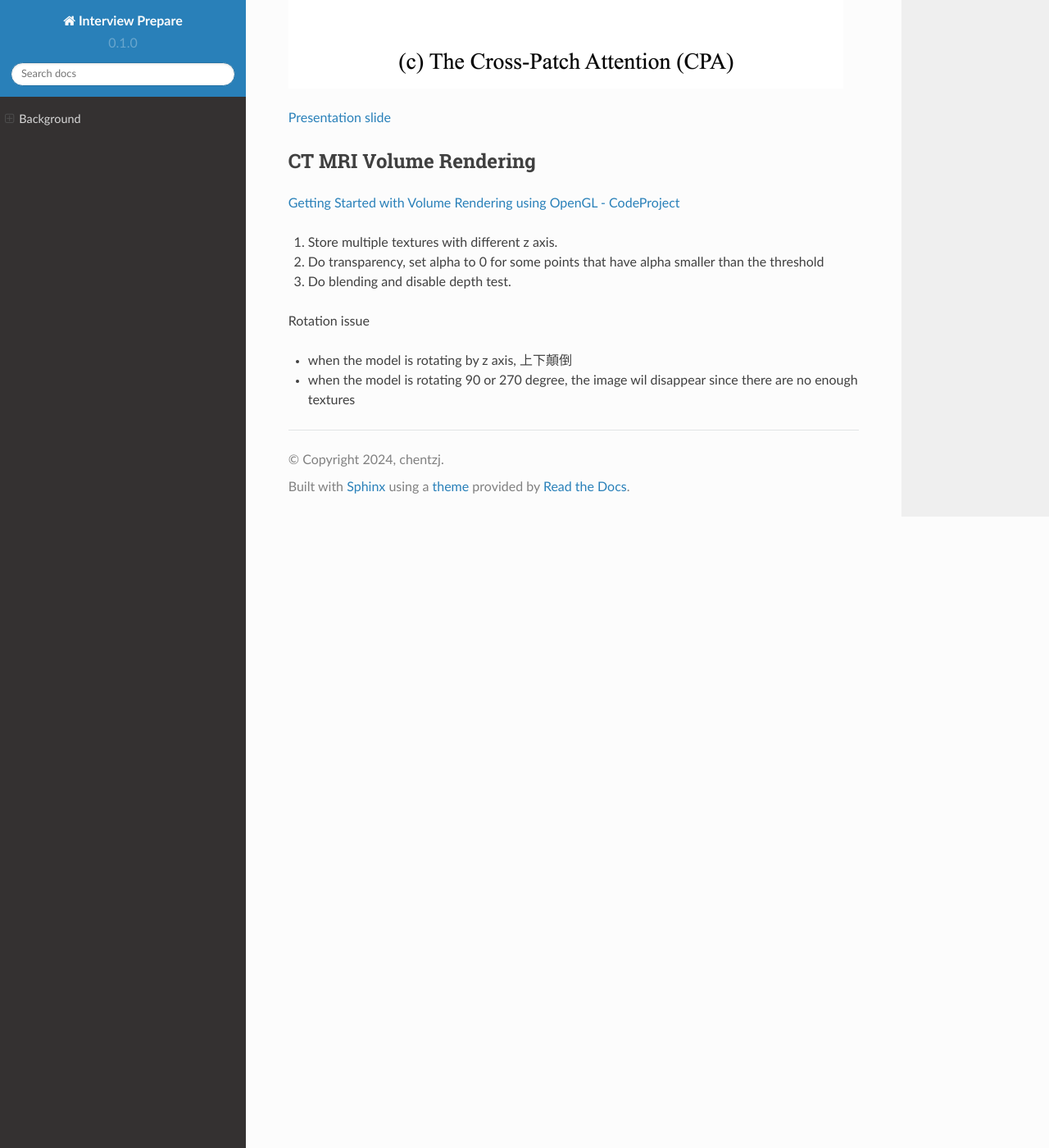
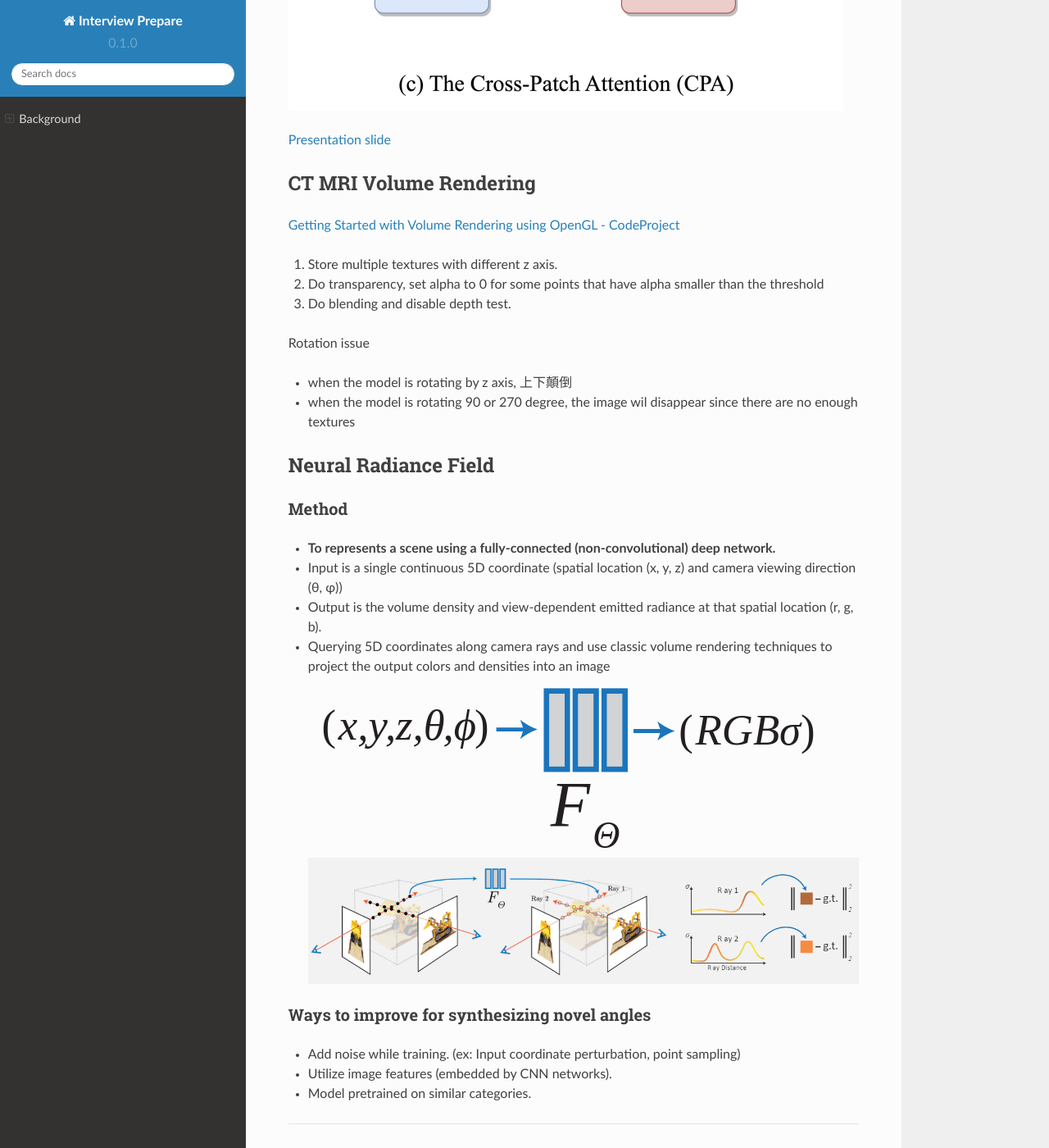
Before and after one commit to Raychen0617/Interview_prepare, a Sphinx documentation site: the page built from docs/source/background.md, in a window 1280 px wide and 1400 px high, scrolled down 4363 px. Shown: the whole window at 82% size. Built offline with Sphinx 7.4.7 and the Read the Docs theme 2.0.0, drawn with Linux system fonts in a browser that asks for light colours.

Commit message:
update_docs

```diff
--- a/docs/source/background.md
+++ b/docs/source/background.md
@@ -5,6 +5,7 @@
 1. Perform NAS and Pruning on YOLOv5’s backbone architecture
 2. Map optimized backbone architecture back to YOLOv5
 3. Apply KD and Quantization on the whole network
+
 ![](./images/resume/optimization_pipeline.png)
 ### NAS
 Goal: Automatically search a network architecture that leads to the best performance
@@ -79,3 +80,18 @@ Rotation issue
 
 - when the model is rotating by z axis, 上下顛倒
 - when the model is rotating 90 or 270 degree, the image wil disappear since there are no enough textures
+
+
+## Neural Radiance Field
+### Method
+* **To represents a scene using a fully-connected (non-convolutional) deep network.**
+* Input is a single continuous 5D coordinate (spatial location (x, y, z) and camera viewing direction (θ, φ))
+* Output is the volume density and view-dependent emitted radiance at that spatial location (r, g, b).
+* Querying 5D coordinates along camera rays and use classic volume rendering techniques to project the output colors and densities into an image
+![](./images/resume/nerf1.svg)
+![](./images/resume/nerf2.png)
+
+### Ways to improve for synthesizing novel angles
+* Add noise while training. (ex: Input coordinate perturbation, point sampling)
+* Utilize image features (embedded by CNN networks).
+* Model pretrained on similar categories.
```
Also changed, not shown: docs/source/images/resume/nerf1.svg (added), docs/source/images/resume/nerf2.png (added).
